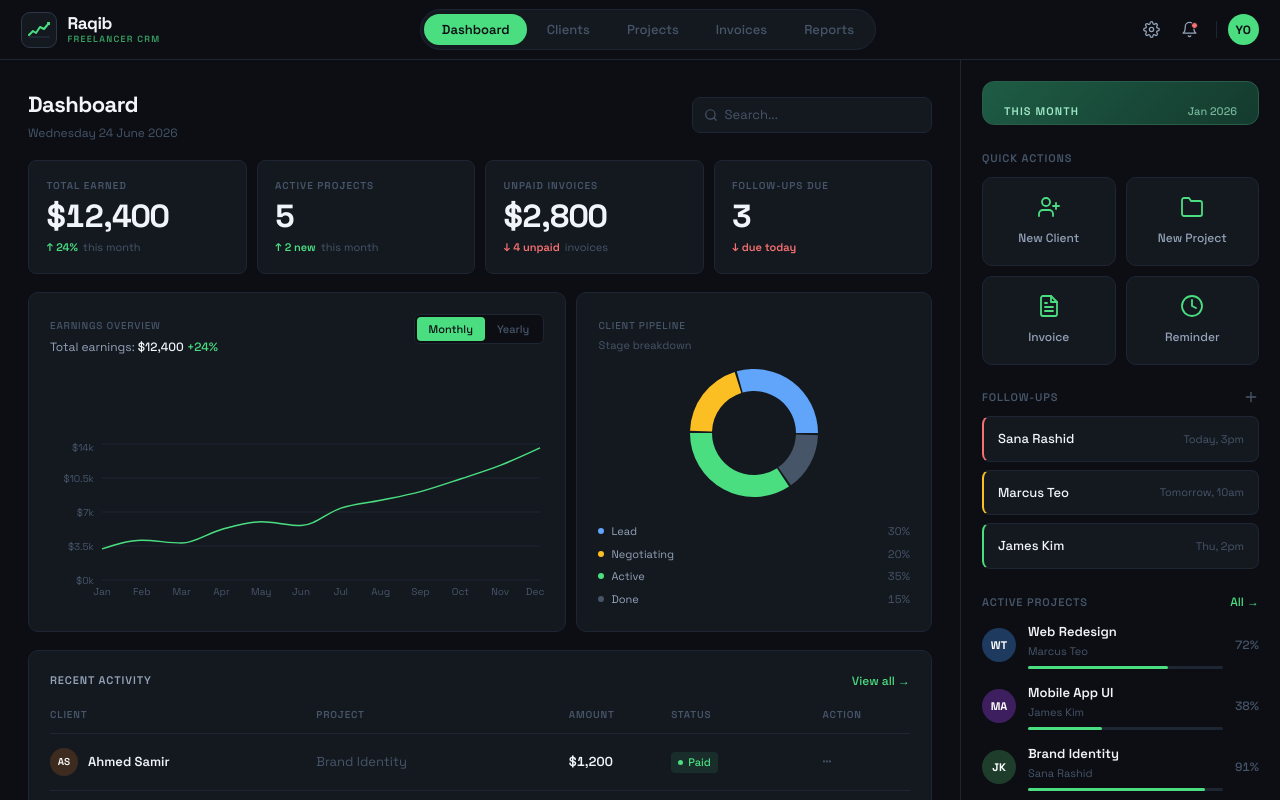
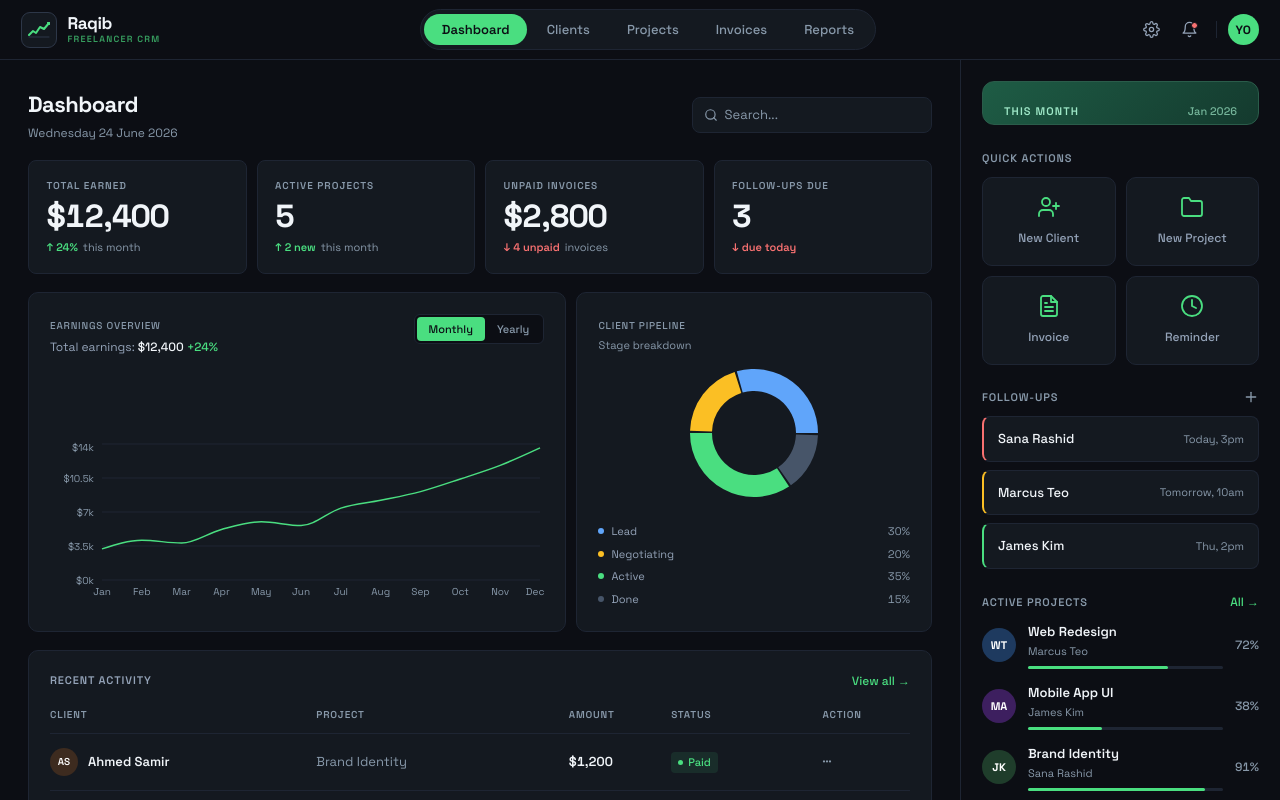
Before and after one commit to Achrafcodes/raqib, a React (Vite) app in the folder frontend/: page / in a window 1280 px wide. Built offline with nearby package versions, Linux system fonts and the light colour scheme.

Commit message:
fix(colors): lighten text-3 from #475569 to #8899AA for readability

```diff
--- a/frontend/src/index.css
+++ b/frontend/src/index.css
@@ -11,7 +11,7 @@
   --accent-dim:      rgba(74, 222, 128, 0.08);
   --text-1:          #F1F5F9;
   --text-2:          #94A3B8;
-  --text-3:          #475569;
+  --text-3:          #8899AA;
   --paid:            #4ADE80;
   --paid-bg:         rgba(74,222,128,0.10);
   --pending:         #FBBF24;
```
